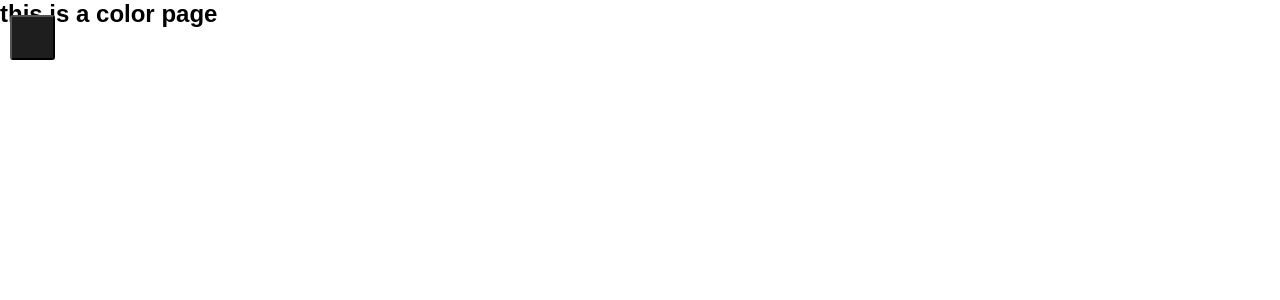
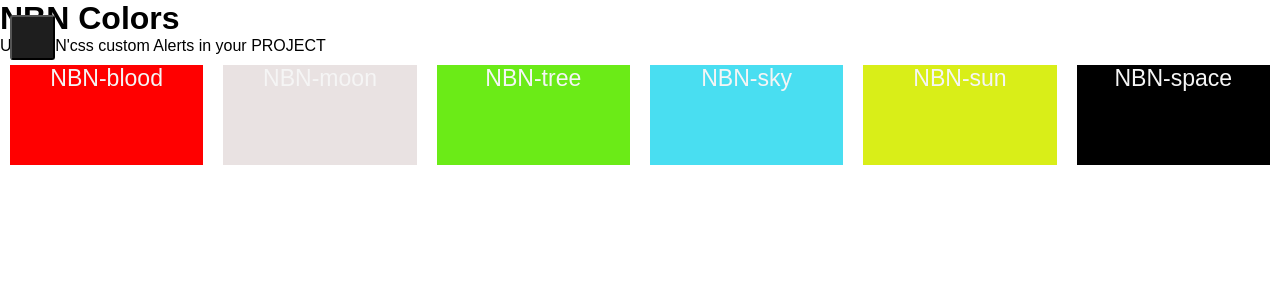
Before and after one commit to monstermahi982/nbn_css_next, a Next.js app: page /utilities/colors in a window 1280 px wide. Shown: the top 300 px of the page. Built offline with nearby package versions, Linux system fonts and the light colour scheme.

Commit message:
working on colors page

```diff
--- a/pages/utilities/colors.js
+++ b/pages/utilities/colors.js
@@ -1,10 +1,22 @@
 import React from 'react'
+import styles from '../../styles/Colors.module.css'
 
 const colors = () => {
     return (
-        <div>
-            <h2>this is a color page</h2>
-        </div>
+        <>
+            <h1 className="text-center">NBN Colors</h1>
+            <p className="text-center">Use NBN'css custom Alerts in your PROJECT</p>
+            <div className="container">
+                <div className={styles.bodys}>
+                    <div className={styles.blood}><p className={styles.text}>NBN-blood</p></div>
+                    <div className={styles.moon}><p className={styles.text}>NBN-moon</p></div>
+                    <div className={styles.tree}><p className={styles.text}>NBN-tree</p></div>
+                    <div className={styles.sky}><p className={styles.text}>NBN-sky</p></div>
+                    <div className={styles.sun}><p className={styles.text}>NBN-sun</p></div>
+                    <div className={styles.space}><p className={styles.text}>NBN-space</p></div>
+                </div>
+            </div>
+        </>
     )
 }
 
--- /dev/null
+++ b/styles/Colors.module.css
@@ -0,0 +1,52 @@
+.bodys {
+    display: flex;
+}
+
+.blood {
+    background: red;
+    height: 100px;
+    width: 100%;
+    margin: 10px;
+}
+
+.tree {
+    background: rgba(107, 235, 23, 1);
+    height: 100px;
+    width: 100%;
+    margin: 10px;
+}
+
+.sun {
+    background: rgb(217, 238, 24);
+    height: 100px;
+    width: 100%;
+    margin: 10px;
+}
+
+.sky {
+    background: rgb(73, 222, 241);
+    height: 100px;
+    width: 100%;
+    margin: 10px;
+}
+
+.space {
+    background: rgb(0, 0, 0);
+    height: 100px;
+    width: 100%;
+    margin: 10px;
+}
+
+.moon {
+    background: rgb(233, 226, 226);
+    height: 100px;
+    width: 100%;
+    margin: 10px;
+}
+
+.text {
+    text-align: center;
+    font-size: 1.8vw;
+    max-width: 50% 0;
+    color: whitesmoke;
+}
```
